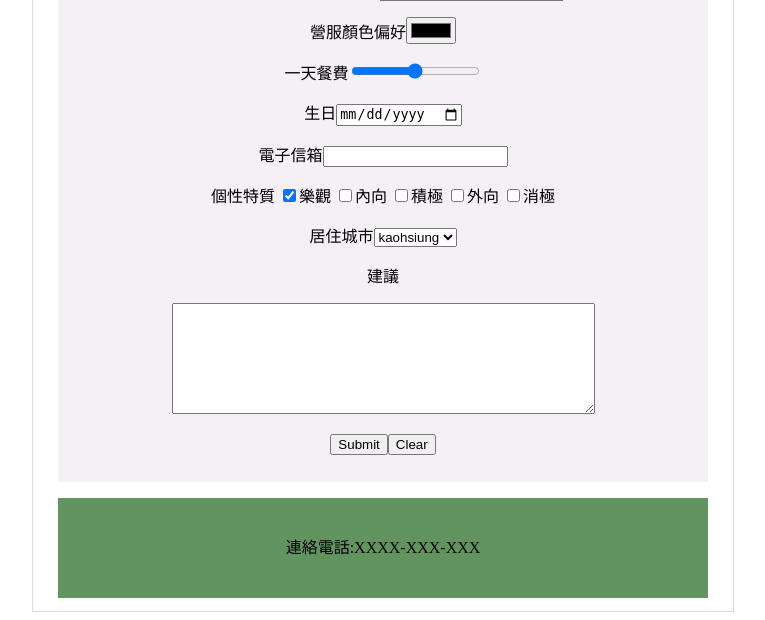
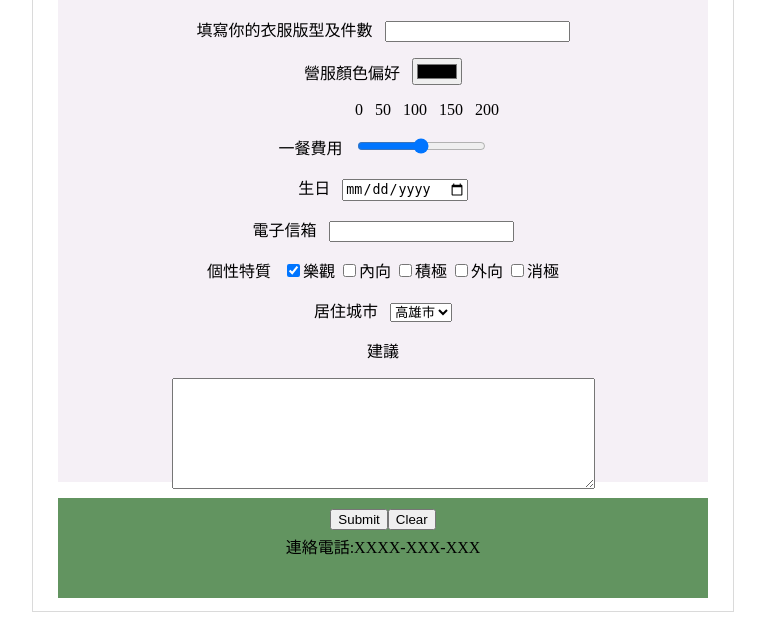
Before and after one commit to hsiuchun/WordCloud, a PHP site: page /a1073316_signup.php in a window 1280 px wide. Shown: the part 598-1218 px from the top of the page, without its empty margins (257-1022 px from the left). Run offline with PHP 8.4, Linux system fonts and the light colour scheme.

Commit message:
Add files via upload

```diff
--- a/a1073316_signup.php
+++ b/a1073316_signup.php
@@ -47,29 +47,49 @@
         <div class=a2>
             <div class=content>
                 <form action="submit.php" method="POST">
-                    <p>姓名<input type="text" placeholder="english only" name="username"></p>
-                    <p>身分證字號<input type="password" name="pwd"></p>
-                    <p>性別<input type="radio" name="gender" value="M">Male<input type="radio" name="gender" value="F">female</p>
-                    <p>請上傳檔案<input type="file"></p>
+                    <p>姓名 &nbsp; <input type="text"  name="username"></p>
+                    <p>身分證字號 &nbsp; <input type="password" name="pwd"></p>
+                    <p>連絡電話 &nbsp; <input type="tel"" name="phone" placeholder="手機號碼" pattern="[0-9]{4}-[0-9]{3}-[0-9]{3}"></p>
+                    <p>性別 &nbsp; <input type="radio" name="gender" value="M">Male<input type="radio" name="gender" value="F">female</p>
+                    <p>請上傳家長同意書 &nbsp; <input type="file"></p>
                     <p><img src="https://static.wixstatic.com/media/06dfca_3235894057024b54b8833007b65a8edc~mv2_d_2480_1433_s_2.jpg" alt="" width="300px" height="auto"></p>
-                    <p>填寫你的衣服版型及件數<input type="picture"></p>
-                    <p>營服顏色偏好<input type="color"></p>
-                    <p>一天餐費<input type="range" min="0" max="200"></p>
-                    <p>生日<input type="date"></p>
-                    <p>電子信箱<input type="email"></p>
-                    <p>個性特質
-                    <input type="checkbox" name="int1" value="happy" checked>樂觀
-                    <input type="checkbox" name="int2" value="inside">內向
-                    <input type="checkbox" name="int3" value="good">積極
-                    <input type="checkbox" name="int4" value="outside">外向
-                    <input type="checkbox" name="int5" value="soso">消極
+                    <p>填寫你的衣服版型及件數 &nbsp; <input type="picture"></p>
+                    <p>營服顏色偏好 &nbsp; <input type="color"></p>
+                     &emsp;&emsp;&emsp;&emsp;&emsp;&nbsp;&nbsp;0 &nbsp;&nbsp;50 &nbsp;&nbsp;100 &nbsp;&nbsp;150 &nbsp;&nbsp;200<br/>
+                    <p>一餐費用 &nbsp; <input type="range" min="0" max="200" step="50"></p>
+                    <p>生日 &nbsp; <input type="date"></p>
+                    <p>電子信箱 &nbsp; <input type="email"></p>
+                    <p>個性特質 &nbsp;
+                    <input type="checkbox" name="int1" value="optimism" checked>樂觀
+                    <input type="checkbox" name="int2" value="Introvert">內向
+                    <input type="checkbox" name="int3" value="positive">積極
+                    <input type="checkbox" name="int4" value="Outgoing">外向
+                    <input type="checkbox" name="int5" value="snegative">消極
                     </p>
 
-                    <p>居住城市<select name="city" id="" mutiple>
-                    <option value="taipei">taipei</option>
-                    <option value="kaohsiung" selected>kaohsiung</option>
-                    <option value="tainan">tainan</option>
-                    <option value="taichung">taichung</option>
+                    <p>居住城市 &nbsp; <select name="city" id="">
+                    <option value="Taipei">台北市</option>
+                    <option value="New_Taipei">新北市</option>
+                    <option value="Keelung">基隆市</option>
+                    <option value="Taoyuan">桃園市</option>
+                    <option value="Hsinchu">新竹市</option>
+                    <option value="Hsinchu">新竹縣</option>
+                    <option value="Yilan">宜蘭縣</option>
+                    <option value="Miaoli">苗栗縣</option>
+                    <option value="Taichung">台中市</option>
+                    <option value="Changhua">彰化縣</option>
+                    <option value="Yunlin">雲林縣</option>
+                    <option value="Nantou">南投縣</option>
+                    <option value="Chiayi">嘉義市</option>
+                    <option value="Chiayi">嘉義縣</option>
+                    <option value="Tainan">台南市</option>
+                    <option value="Kaohsiung" selected>高雄市</option>
+                    <option value="Pingtung">屏東縣</option>
+                    <option value="Taitung">台東縣</option>
+                    <option value="Hualien">花蓮縣</option>
+                    <option value="Kinmen">金門縣</option>
+                    <option value="Lienchiang">連江縣</option>
+                    <option value="Penghu">澎湖縣</option>
                     </select></p>
 
                     <p>建議</p>
```
